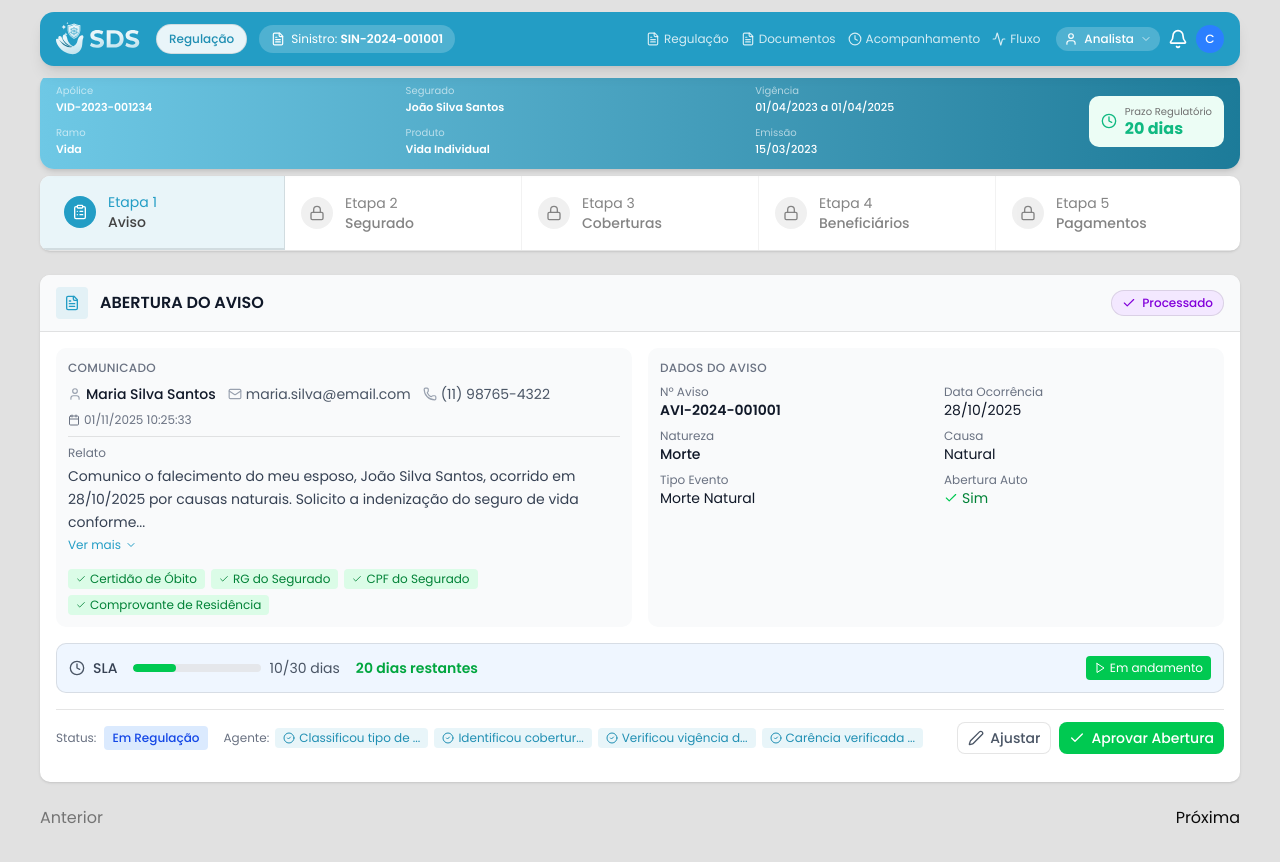
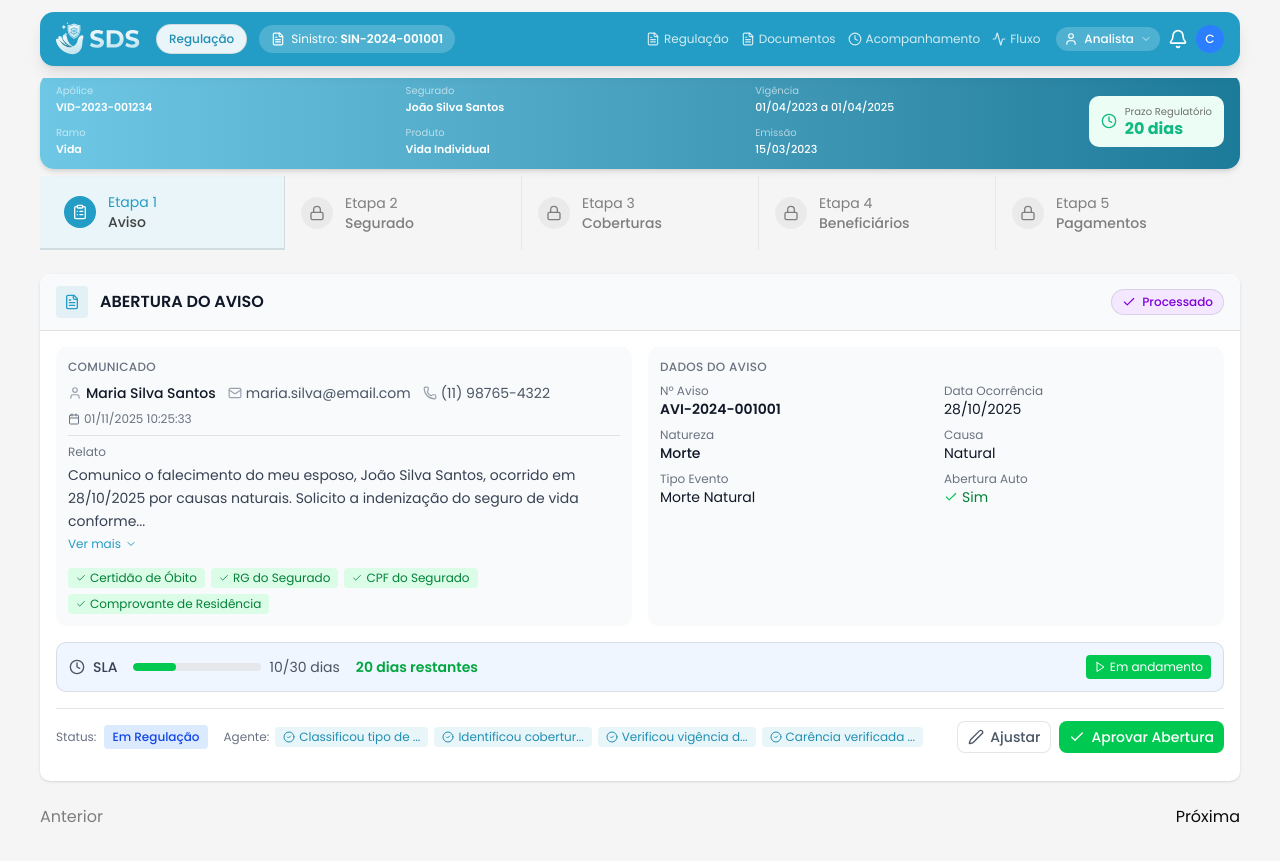
Before and after one commit to sammuka/sds-fe-regulacao, a Next.js app: page /sinistros/SIN-2024-001001 in a window 1280 px wide. Built offline with nearby package versions, Linux system fonts and the light colour scheme.

Commit message:
Refactor background color in sinistros pages to use a consistent CSS variable for improved theming. Updated styles in FilaSinistrosPage, DetalheSinistroPage, and DocumentosPage.

```diff
--- a/app/sinistros/[id]/documentos/page.tsx
+++ b/app/sinistros/[id]/documentos/page.tsx
@@ -84,7 +84,7 @@ export default function DocumentosPage() {
   }
 
   return (
-    <div className="min-h-screen bg-[var(--cinza-100)]">
+    <div className="min-h-screen bg-[var(--cinza-50)]">
       <TopBar sinistroNumero={sinistroAtual.id} />
       <HeaderApolice apolice={apolice} sla={sinistroAtual.sla} />
 
--- a/app/sinistros/[id]/page.tsx
+++ b/app/sinistros/[id]/page.tsx
@@ -73,7 +73,7 @@ export default function DetalheSinistroPage() {
   }
 
   return (
-    <div className="min-h-screen bg-[var(--cinza-100)]">
+    <div className="min-h-screen bg-[var(--cinza-50)]">
       <TopBar sinistroNumero={sinistroAtual.id} />
       <HeaderApolice apolice={apolice} sla={sinistroAtual.sla} />
 
--- a/app/sinistros/page.tsx
+++ b/app/sinistros/page.tsx
@@ -84,7 +84,7 @@ export default function FilaSinistrosPage() {
     })
 
   return (
-    <div className="min-h-screen bg-gray-100">
+    <div className="min-h-screen bg-[var(--cinza-50)]">
       <TopBar />
 
       <main className="flex justify-center px-4 py-6">
--- a/components/layout/header-apolice.tsx
+++ b/components/layout/header-apolice.tsx
@@ -30,7 +30,7 @@ export function HeaderApolice({ apolice, sla }: HeaderApoliceProps) {
   }
 
   return (
-    <div className="fixed top-[67px] left-0 right-0 z-40 px-4 py-1.5 bg-[var(--cinza-100)]">
+    <div className="fixed top-[67px] left-0 right-0 z-40 px-4 py-1.5 bg-[var(--cinza-50)]">
       <div className="bg-gradient-to-r from-[#6ec8e5] to-[#1c7b99] px-4 py-2.5 max-w-[1200px] mx-auto rounded-xl shadow-md flex items-center justify-between gap-4">
         <div className="text-white font-['Poppins'] text-[11px] leading-relaxed flex-1">
           <div className="grid grid-cols-3 gap-x-8 gap-y-2">
--- a/components/layout/top-bar.tsx
+++ b/components/layout/top-bar.tsx
@@ -116,7 +116,7 @@ export function TopBar({ sinistroNumero }: TopBarProps) {
   const PerfilIcon = currentPerfil.icon
 
   return (
-    <header className="fixed top-0 left-0 right-0 z-50 p-3 bg-[var(--cinza-100)]">
+    <header className="fixed top-0 left-0 right-0 z-50 p-3 bg-[var(--cinza-50)]">
       <div className="bg-[#239dc5] flex items-center gap-4 px-4 py-2.5 max-w-[1200px] mx-auto rounded-xl shadow-lg">
         <Link href="/sinistros" className="shrink-0">
           <LogoSds />
--- a/components/stepper/stepper-analista.tsx
+++ b/components/stepper/stepper-analista.tsx
@@ -21,8 +21,8 @@ export function StepperAnalista({ className }: StepperAnalistaProps) {
   const { estadoStepper, setEtapaStepper, podeAvancar } = useSinistro()
 
   return (
-    <div className={cn('bg-white rounded-lg shadow-sm overflow-hidden', className)}>
-      <div className="flex items-stretch border-b border-[var(--cinza-200)] overflow-x-auto">
+    <div className={cn('bg-[var(--cinza-50)] overflow-hidden', className)}>
+      <div className="flex items-stretch overflow-x-auto">
         {ETAPAS_STEPPER.map((etapa, index) => {
           const Icon = iconMap[etapa.numero]
           const isCompleted = estadoStepper.etapasCompletas.includes(etapa.numero)
```
